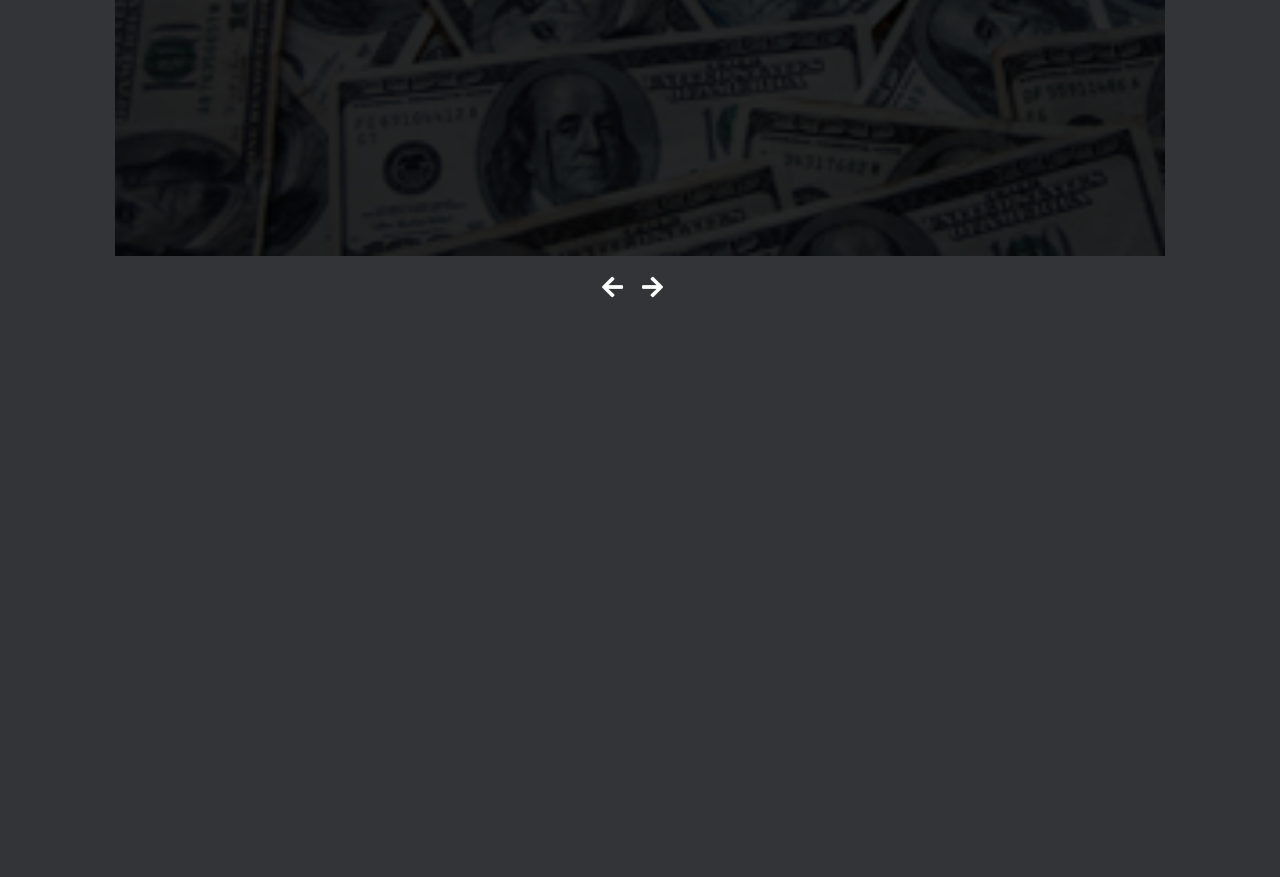
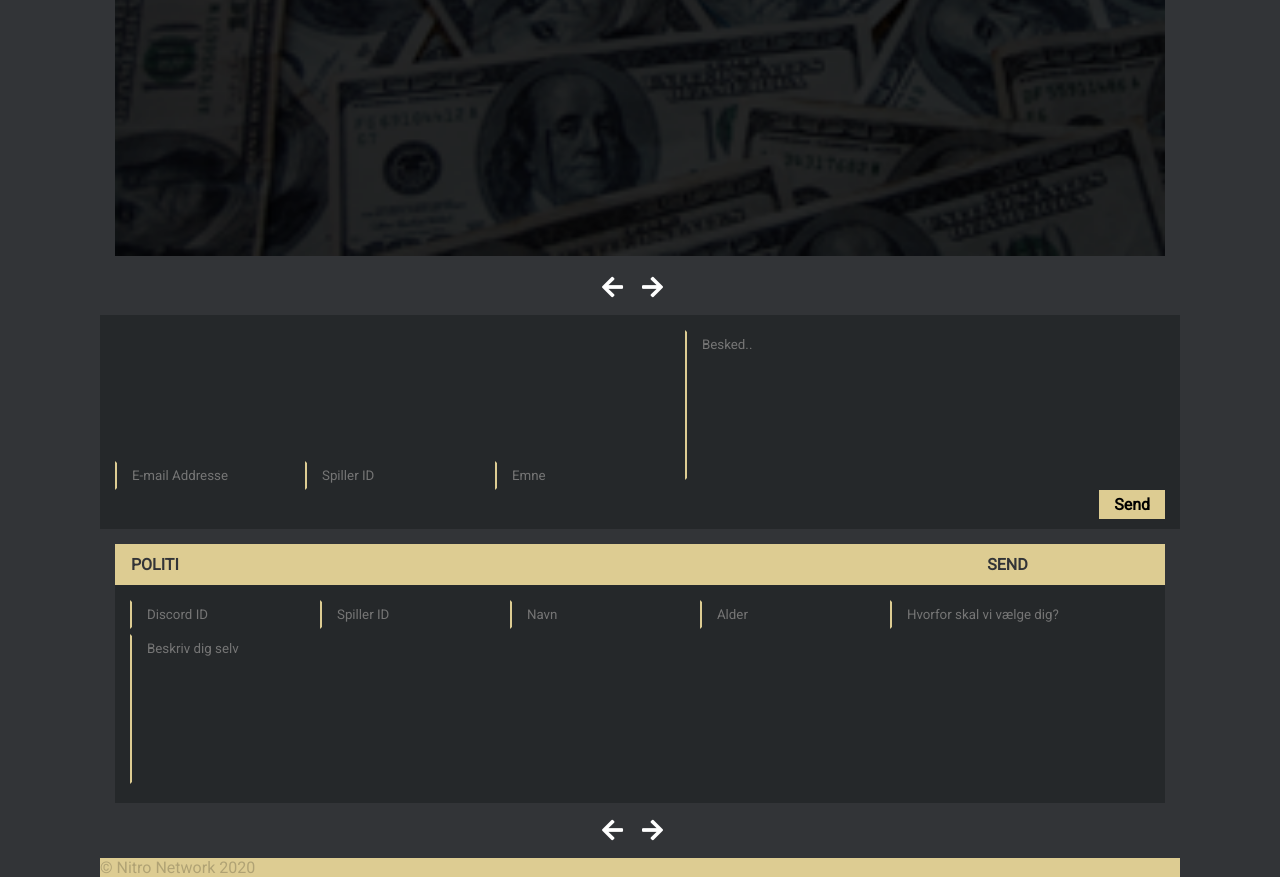
Before and after one commit to KasperAPedersen/nitronetwork, a plain HTML site: page public/index.html in a window 1280 px wide. Shown: the part 1270-2147 px from the top of the page. Before the commit the page ends 1570 px from the top, so only its background shows below. Drawn offline with Linux system fonts and the light colour scheme.

Commit message:
Update
Added:
- Contact
- Applications
- Footer

```diff
--- a/public/inc/styling/css/index.css
+++ b/public/inc/styling/css/index.css
@@ -201,6 +201,141 @@ header>.mobile>i {
     cursor: pointer;
 }
 
+/* -- Contact -- */
+#contact {
+    margin-top: 15px;
+    background-color: #25282a;
+}
+
+#contact>form {
+    padding: 15px;
+    width: 100%;
+}
+
+input[type="text"] {
+    background-color: transparent;
+    border: 2px solid transparent;
+    border-left: 2px solid #ddcc92;
+    color: #fff;
+    padding-left: 15px;
+    padding-right: 15px;
+    padding-top: 5px;
+    padding-bottom: 5px;
+    margin-bottom: 5px;
+}
+
+textarea {
+    resize: none;
+    background-color: transparent;
+    border: 2px solid transparent;
+    border-left: 2px solid #ddcc92;
+    color: #fff;
+    padding-left: 15px;
+    padding-right: 15px;
+    padding-top: 5px;
+    padding-bottom: 5px;
+    height: 150px;
+}
+
+textarea:focus, input[type="text"]:focus {
+    outline: none;
+}
+
+form>.submitBtn {
+    text-align: right;
+}
+
+form>.submitBtn>p {
+    display: inline;
+    background-color: #ddcc92;
+    padding-left: 15px;
+    padding-right: 15px;
+    padding-top: 5px;
+    padding-bottom: 5px;
+    font-weight: bold;
+}
+
+.submitBtn>p:hover {
+    cursor: pointer;
+    border: 1px solid #ddcc92;
+    background-color: #25282a;
+    color: #ddcc92;
+}
+
+/* -- Applications -- */
+#applications>article {
+    margin: 15px;
+    display: none;
+    opacity: 0;
+}
+
+#applications>article>.applicationHead {
+    background-color: #ddcc92;
+    width: 100%;
+}
+
+#applications>article>.applicationHead>.applicationTitle, #applications>article>.applicationHead>.applicationButton {
+    float: left;
+    text-transform: uppercase;
+    color: #323437;
+    font-weight: bold;
+    padding-left: 15px;
+    padding-right: 15px;
+    padding-top: 10px;
+    padding-bottom: 10px;
+    width: 70%;
+    border: 1px solid transparent;
+}
+
+#applications>article>.applicationHead>.applicationButton {
+    float: right;
+    width: 30%;
+    text-align: center;
+}
+
+#applications>article>.applicationHead>.applicationButton:hover {
+    cursor: pointer;
+    background-color: #323437;
+    color: #ddcc92;
+    border: 1px solid #ddcc92;
+}
+
+#applications>article>.applicationBody {
+    position: relative;
+    background-color: #25282a;
+    padding: 15px;
+}
+
+/* -- Applications Indexer -- */
+#applicationIndexer {
+    width: 100%;
+    padding-left: 15px;
+    padding-right: 15px;
+    text-align: center;
+}
+
+#applicationIndexer>i {
+    color: #fff;
+    letter-spacing: 15px;
+    font-size: 1.5em;
+}
+
+#applicationIndexer>i:hover {
+    color: #ddcc92;
+    cursor: pointer;
+}
+
+/* -- Footer -- */
+footer {
+    margin-top: 15px;
+    background-color: #ddcc92;
+    width: 100%;
+}
+
+footer>p {
+    opacity: 0.2;
+}
+
 
 /* -- Animations -- */
 .fadeIn, .fadeOut {
--- a/public/inc/styling/js/index.js
+++ b/public/inc/styling/js/index.js
@@ -17,14 +17,70 @@ let products = [
     ["Pakke #6", "Product beskrivelse", "temp.png"],
 ];
 // --
+let currentlyShownApplication = 0;
+
+let applications = [
+    ["Politi"],
+    ["Staff"]
+];
+// --
 document.addEventListener('DOMContentLoaded', function(){
     generateServers();
     generateProducts();
+    generateApplications();
 
     setInterval(() => {
         changeShownServer();
     }, 5000);
 });
+
+function changeShownApplication(newValue){
+    document.getElementById(`application${currentlyShownApplication}`).classList = "fadeOut";
+    setTimeout(() => {
+        document.getElementById(`application${currentlyShownApplication}`).style.display = "none";
+
+        currentlyShownApplication = currentlyShownApplication + newValue < applications.length ? (currentlyShownApplication + newValue < 0 ? applications.length - 1 : currentlyShownApplication + newValue) : currentlyShownApplication = 0;
+
+        document.getElementById(`application${currentlyShownApplication}`).style.display = "block";
+        document.getElementById(`application${currentlyShownApplication}`).classList = "fadeIn";
+    }, 1000);
+}
+
+function generateApplications(){
+    for(const [index, application] of applications.entries()) {
+        let elem = document.createElement('article');
+        elem.id = `application${index}`;
+        elem.innerHTML =
+        `
+        <div class="applicationHead">
+            <div class="applicationTitle">
+                <p>${application[0]}</p>
+            </div>
+            <div class="applicationButton">
+                <p>Send</p>
+            </div>
+            <div class="floatFixer"></div>
+        </div>
+
+        <div class="applicationBody">
+            <form onsubmit="event.preventDefault();">
+                <input type="text" placeholder="Discord ID">
+                <input type="text" placeholder="Spiller ID">
+                <input type="text" placeholder="Navn">
+                <input type="text" placeholder="Alder">
+                <input type="text" placeholder="Hvorfor skal vi vælge dig?">
+                <textarea placeholder="Beskriv dig selv"></textarea>
+                <div class="floatFixer"></div>
+            </form>
+        </div>
+        `;
+
+        document.getElementById('applications').appendChild(elem);
+    }
+
+    document.getElementById(`application${currentlyShownApplication}`).style.display = "block";
+    document.getElementById(`application${currentlyShownApplication}`).style.opacity = 1;
+}
 
 function changeShownProduct(newValue){
     document.getElementById(`product${currentlyShownProduct}`).classList = "fadeOut";
--- a/public/index.html
+++ b/public/index.html
@@ -31,6 +31,29 @@
                 <i class="fas fa-arrow-left" onclick="changeShownProduct(-1);"></i>
                 <i class="fas fa-arrow-right" onclick="changeShownProduct(1);"></i>
             </section>
+
+            <section id="contact">
+                <form onsubmit="event.preventDefault();">
+                    <input type="text" placeholder="E-mail Addresse">
+                    <input type="text" placeholder="Spiller ID">
+                    <input type="text" placeholder="Emne">
+                    <textarea placeholder="Besked.."></textarea>
+                    <div class="submitBtn"><p>Send</p></div>
+                    <div class="floatFixer"></div>
+                </form>
+            </section>
+
+            <section id="applications">
+
+            </section>
+            <section id="applicationIndexer">
+                <i class="fas fa-arrow-left" onclick="changeShownApplication(-1);"></i>
+                <i class="fas fa-arrow-right" onclick="changeShownApplication(1);"></i>
+            </section>
+
+            <footer>
+                <p>&copy; Nitro Network 2020</p>
+            </footer>
         </div>
         <script src="inc/styling/js/index.js"></script>
     </body>
```
